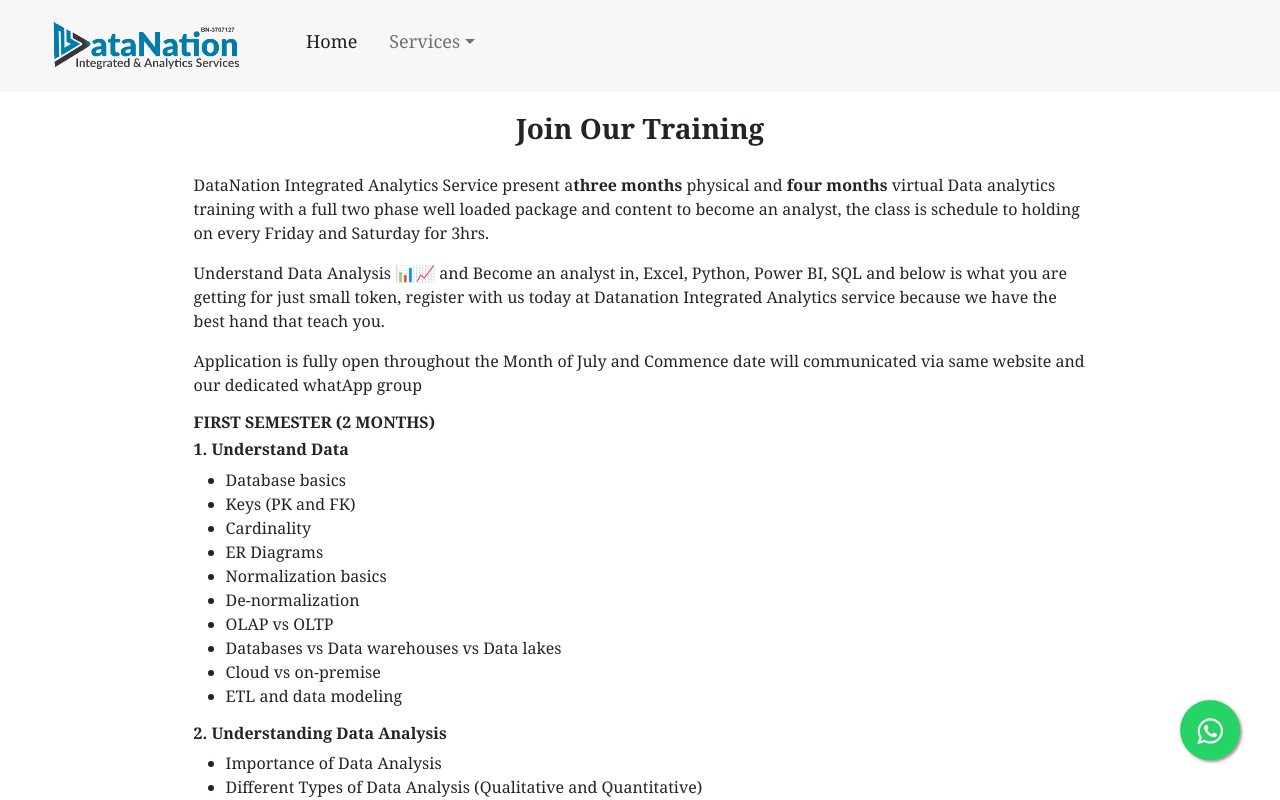
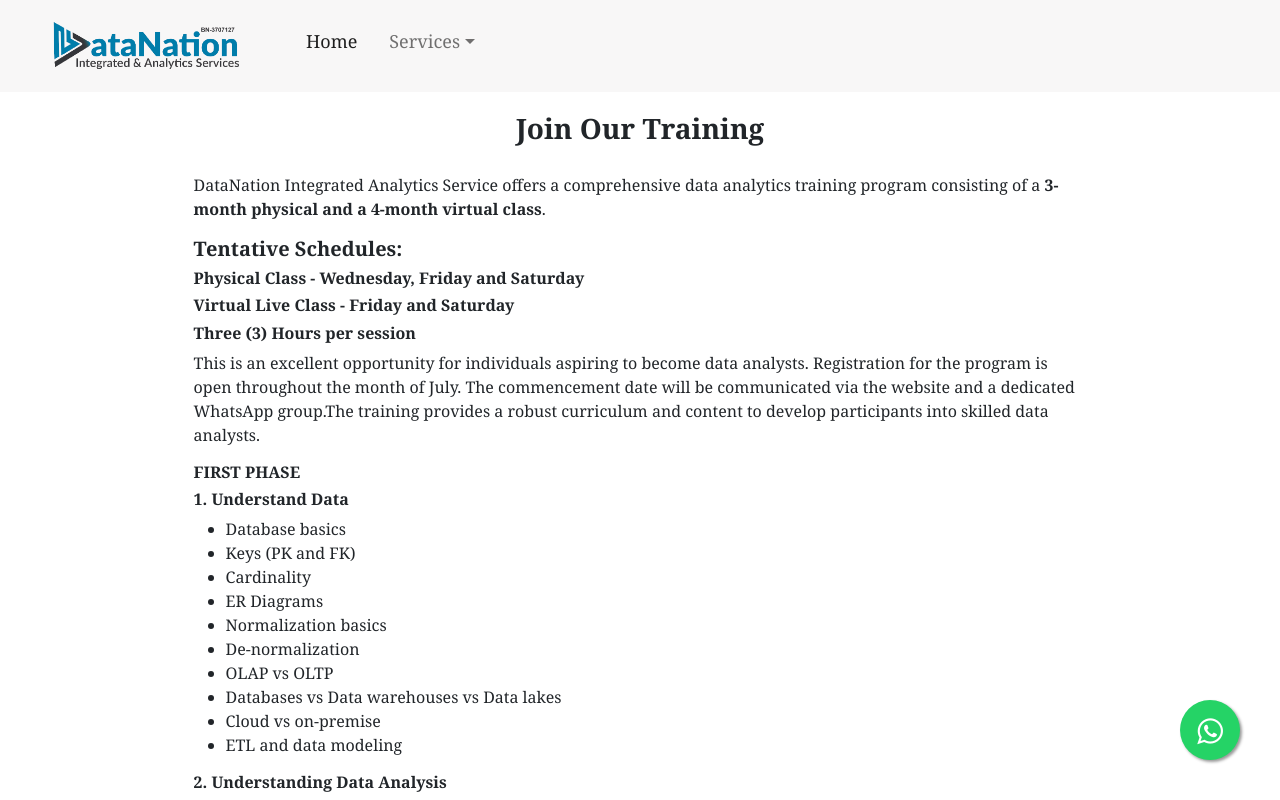
Before and after one commit to victoryohanna/datanationais, a React (Create React App) app: page /training in a window 1280 px wide. Shown: the top 800 px of the page. Built offline with nearby package versions, Linux system fonts and the light colour scheme.

Commit message:
modify bootcamp  component

```diff
--- a/src/components/bootcamp.jsx
+++ b/src/components/bootcamp.jsx
@@ -1,4 +1,4 @@
-import {Link} from "react-router-dom"
+import { Link } from "react-router-dom";
 
 function BootcampOverview() {
   return (
@@ -11,26 +11,34 @@ function BootcampOverview() {
           <div className="modal-btn">
             <div>
               <p>
-                DataNation Integrated Analytics Service present a
-                <b>three months</b> physical and <b>four months</b> virtual Data
-                analytics training with a full two phase well loaded package and
-                content to become an analyst, the class is schedule to holding
-                on every Friday and Saturday for 3hrs.
+                DataNation Integrated Analytics Service offers a comprehensive
+                data analytics training program consisting of a{" "}
+                <b>3-month physical and a 4-month virtual class</b>.
               </p>
+              <h5>
+                <b>Tentative Schedules:</b>
+              </h5>
+              <h6>
+                <b>Physical Class - </b>
+                <span>Wednesday, Friday and Saturday</span>
+              </h6>
+              <h6>
+                <b>Virtual Live Class - </b>
+                <span>Friday and Saturday</span>
+              </h6>
+
+              <h6>Three (3) Hours per session</h6>
               <p>
-                Understand Data Analysis 📊📈 and Become an analyst in, Excel,
-                Python, Power BI, SQL and below is what you are getting for just
-                small token, register with us today at Datanation Integrated
-                Analytics service because we have the best hand that teach you.
-              </p>
-              <p>
-                Application is fully open throughout the Month of July and
-                Commence date will communicated via same website and our
-                dedicated whatApp group
+                This is an excellent opportunity for individuals aspiring to
+                become data analysts. Registration for the program is open
+                throughout the month of July. The commencement date will be
+                communicated via the website and a dedicated WhatsApp group.The
+                training provides a robust curriculum and content to develop
+                participants into skilled data analysts.
               </p>
             </div>
             <div>
-              <h6>FIRST SEMESTER (2 MONTHS)</h6>
+              <h6>FIRST PHASE</h6>
               <div>
                 <h6>1. Understand Data</h6>
                 <ul>
@@ -81,7 +89,7 @@ function BootcampOverview() {
               </div>
             </div>
             <div>
-              <h6>SECOND SEMESTER (2 MONTHS)</h6>
+              <h6>SECOND PHASE</h6>
               <div>
                 <h6>4. Learn SQL </h6>
                 <ul>
@@ -139,6 +147,7 @@ function BootcampOverview() {
                 </ul>
               </div>
             </div>
+            <p>Let the best hand train you!! 👨🏽‍💻</p>
             <div>
               <h5>
                 <b>Registration Information:</b>
--- a/src/components/contact.jsx
+++ b/src/components/contact.jsx
@@ -60,8 +60,8 @@ const ContactUs = () => {
                 <div>
                   <p>Enquiries | Suggestions | Complaints</p>
                 </div>
-                <form >
-                  {/* {stateMessage && <p>{stateMessage}</p>} */}
+                <form>
+                  {/* {stateMessage && <p>{stateMessage}</p>}   service_04jxhk2 */}
                   <div className="mb-3">
                     <input
                       type="text"
```
